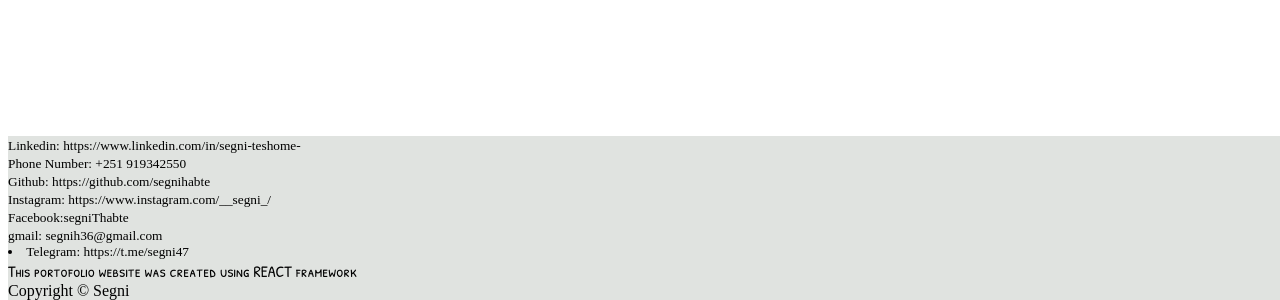
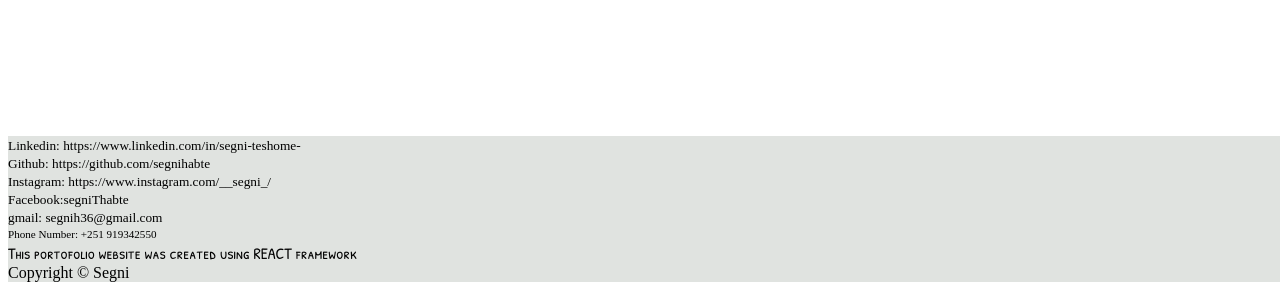
Before and after one commit to segnihabte/home, a React (Create React App) app: page / in a window 1280 px wide. Shown: the part 11604-11904 px from the top of the page. Built offline with nearby package versions, Linux system fonts and the light colour scheme; the HTML template or start-up script is replaced by a standard one.

Commit message:
add phone number

```diff
--- a/src/components/Footer.js
+++ b/src/components/Footer.js
@@ -14,9 +14,6 @@ function Footer() {
                 Linkedin: https://www.linkedin.com/in/segni-teshome-
               </Form.Text></Col>
               <Col><Form.Text className="text-muted">
-                Phone Number: +251 919342550
-              </Form.Text></Col>
-              <Col><Form.Text className="text-muted">
                 Github: https://github.com/segnihabte
               </Form.Text></Col>
               <Col><Form.Text className="text-muted">
@@ -31,7 +28,9 @@ function Footer() {
                 gmail: segnih36@gmail.com
               </Form.Text></Col>
               <Col><Form.Text className="text-muted">
-                <li>Telegram: https://t.me/segni47</li>
+              <Col><Form.Text className="text-muted">
+                Phone Number: +251 919342550
+              </Form.Text></Col>
 
               </Form.Text></Col>
             </Row>
```
